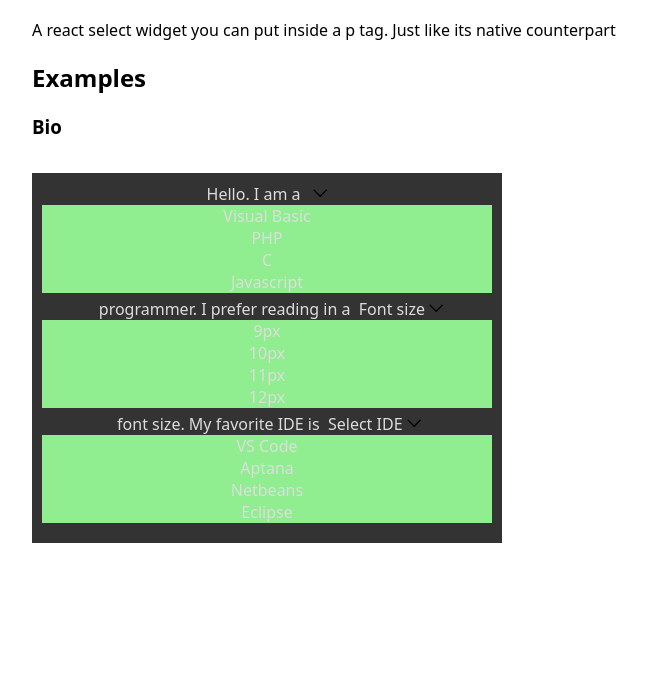
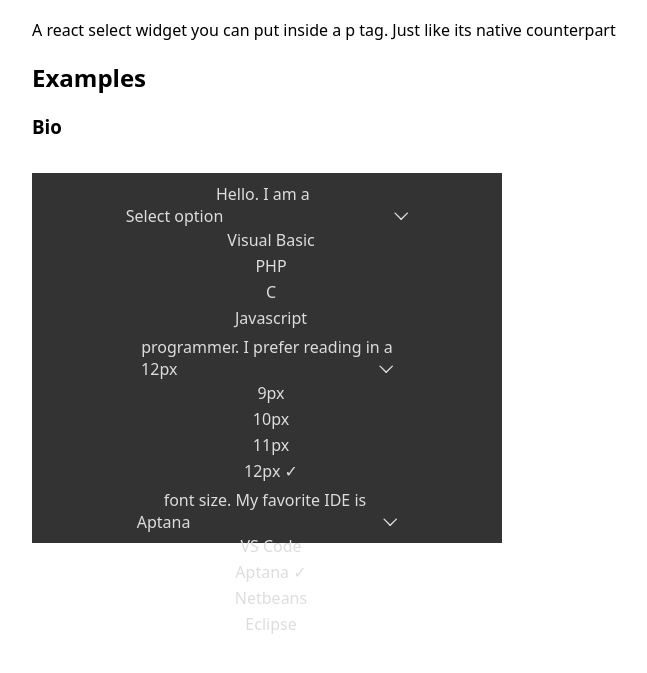
Before and after one commit to oscbco/select, a React app: page / in a window 1280 px wide. Shown: the part 67-740 px from the top of the page, without its empty margins (158-805 px from the left). Built offline with nearby package versions, Linux system fonts and the light colour scheme; some packages are replaced by stand-ins of ours.

Commit message:
Completed basic funcionality of InlineSelect

```diff
--- a/source/InlineSelect/InlineSelect.js
+++ b/source/InlineSelect/InlineSelect.js
@@ -1,70 +1,96 @@
-import React, { useState, useRef } from 'react';
+import React, { useState, useEffect, useRef } from 'react';
 import styles from './_InlineSelect.scss';
 import { downArrow } from './Shapes';
-
-function getLineHeight (element) {
-  var temp = document.createElement(element.nodeName);
-  temp.setAttribute('style', 'margin:0px;padding:0px;font-family:' + element.style.fontFamily + ';font-size:' + element.style.fontSize);
-  temp.innerHTML = 'test';
-  temp = element.parentNode.appendChild(temp);
-  var ret = temp.clientHeight;
-  temp.parentNode.removeChild(temp);
-  return ret;
-}
+import getLineHeight from './getLineHeight';
+import { getPrevItem, getNextItem } from './cycleArray';
+import { isKeyUp, isKeyDown, isKeyEnter, isKeyEsc } from './isKey';
+import toTitleCase from './titleCase';
 
 export default function InlineSelect (props) {
   const container = useRef(null);
   const inputEl = useRef(null);
   const height = useRef();
   const lineHeight = useRef();
-  const [folded, setFolded] = useState(false);
+  const [isOpen, open] = useState(false);
   const [selected, setSelected] = useState(false);
-  const [active, setActive] = useState(false);
+  const [active, setActive] = useState(-1);
+
+  useEffect(() => {
+    setSelected(props.defaultItem.value);
+  }, []);
+
+  const openSelect = () => {
+    open(!isOpen);
+    height.current = inputEl.current.offsetHeight;
+    lineHeight.current = getLineHeight(container.current);
+  };
+
+  const handleKeyDown = (event) => {
+    if ([38, 40, 13, 27].includes(event.keyCode)) {
+      event.preventDefault();
+    }
+    if (isOpen === true) {
+      if (isKeyUp(event.keyCode)) {
+        setActive(getPrevItem(props.items, active));
+      } else if (isKeyDown(event.keyCode)) {
+        setActive(getNextItem(props.items, active));
+      } else if (isKeyEnter(event.keyCode) && active !== -1) {
+        setSelected(props.items[active].value);
+      } else if (isKeyEsc(event.keyCode)) {
+        open(false);
+      }
+    } else {
+      if (isKeyDown(event.keyCode)) {
+        open(true);
+      }
+    }
+  };
+
+  const getSelectedLabel = () => {
+    const item = props.items.find(item => {
+      return item.value === selected;
+    });
+    if (item === undefined) {
+      return props.placeholder;
+    }
+
+    return item && item.label ? item.label : toTitleCase(item.value);
+  };
+
+  const selectItem = (event) => {
+    const { value } = event.target.dataset;
+    setSelected(value);
+    setActive(value);
+    open(false);
+  };
 
   const items = props.items.map(function (item, index) {
-    const label = item.label ? item.label : item.value.charAt(0).toUpperCase() + item.value.replace(/_/g, ' ').substring(1);
+    const label = item.label ? item.label : toTitleCase(item.value);
     const check = item.value === selected ? '✓' : '';
+    const activeItem = index === active ? styles.activeItem : '';
     return (
-      <span className={styles.option + ' ' + (active ? styles.activeOption : '')} key={item.value} data-value={item.value}>
-        {label} <span className={styles.check}>{check}</span>
+      <span className={styles.item + ' ' + activeItem} key={item.value} data-value={item.value}>
+        {label} <span>{check}</span>
       </span>
     );
   });
 
-  const handleClick = () => {
-    setFolded(!folded);
-    height.current = inputEl.current.offsetHeight;
-    lineHeight.current = getLineHeight(container.current);
-  };
-
-  const handleClick2 = (event) => {
-    const { value } = event.target.dataset;
-    setSelected(value);
-    setActive(value);
-    setFolded(false);
-  };
-
-  const getSelectedLabel = () => {
-    const element = props.items.find(element => {
-      return element.value === selected;
-    });
-    if (element === undefined) {
-      return props.placeholder;
-    }
-
-    return element && element.label ? element.label : element.value.charAt(0).toUpperCase() + element.value.replace(/_/g, ' ').substring(1);
-  };
-
   return (
-    <span className={styles.inlineSelect} ref={container} style={{ maxHeight: lineHeight.current }}>
-      <span className={styles.inlineSelectTitle} onClick={handleClick}>
+    <span tabIndex={-1} className={styles.inlineSelect} ref={container} style={{ maxHeight: lineHeight.current }} onKeyDown={handleKeyDown} onBlur={() => open(false)}>
+      <span className={styles.title} onClick={openSelect}>
         {getSelectedLabel()} {downArrow(styles.downArrow)}
       </span>
-      <span className={styles.inlineSelectOptions} style={{ height: (folded ? height.current : '0') }} onClick={handleClick2}>
-        <span className={styles.ol} ref={inputEl}>
+      <span className={styles.itemContainer} style={{ height: (isOpen === true ? height.current : '0') }} onClick={selectItem}>
+        <span className={styles.items} ref={inputEl}>
           {items}
         </span>
       </span>
     </span>
   );
 }
+
+InlineSelect.defaultProps = {
+  placeholder: 'Select option',
+  defaultItem: {},
+  items: []
+};
--- a/source/InlineSelect/_InlineSelect.scss
+++ b/source/InlineSelect/_InlineSelect.scss
@@ -1,32 +1,46 @@
 .inline-select {
   position: relative;
-  background: tomato;
   display: inline-block;
-  z-index: 9999
+  z-index: 9999;
+  outline: none;
+  background: inherit;
+  cursor: default;
 }
-.inline-select-title {
-  background: lightblue;
-  display: block;
+.title {
+  display: flex;
+  justify-content: center;
+  justify-content: space-around;
 }
-.inline-select-options {
-  background: red;
+.title svg {
+  vertical-align: middle;
+  justify-self: right;
+  align-self: center;
+  margin-left: 3px;
+}
+.title svg path {
+  stroke: currentColor;
+}
+
+.item-container {
   overflow: hidden;
   float: left;
   width: 100%;
   height: 0;
-  transition: height 0.25s ease;
+  transition: height 0.20s ease;
 }
-.ol {
+.items {
   overflow: visible;
   display: inline-block;
   width: 100%;
 }
-.ol > span{
-  background: lightgreen;
+.items > span {
   width: 100%;
   float: left;
   clear: left;
 }
-.clear {
-  clear: both;
+.active-item {
+  background-color: #454545;
 }
+.item {
+  padding: 2px 4px 2px 4px;
+}
--- /dev/null
+++ b/source/InlineSelect/cycleArray.js
@@ -0,0 +1,15 @@
+export const getPrevItem = (list, index) => {
+  if ((index - 1) < 0) {
+    return list.length;
+  } else {
+    return index - 1;
+  }
+};
+
+export const getNextItem = (list, index) => {
+  if ((index + 1) > list.length) {
+    return 0;
+  } else {
+    return index + 1;
+  }
+};
--- /dev/null
+++ b/source/InlineSelect/getLineHeight.js
@@ -0,0 +1,11 @@
+// From: https://stackoverflow.com/a/4515470
+
+export default function getLineHeight (element) {
+  var temp = document.createElement(element.nodeName);
+  temp.setAttribute('style', 'margin:0px;padding:0px;font-family:' + element.style.fontFamily + ';font-size:' + element.style.fontSize);
+  temp.innerHTML = 'test';
+  temp = element.parentNode.appendChild(temp);
+  var ret = temp.clientHeight;
+  temp.parentNode.removeChild(temp);
+  return ret;
+}
--- /dev/null
+++ b/source/InlineSelect/isKey.js
@@ -0,0 +1,15 @@
+export function isKeyDown (keycode) {
+  return keycode === 40;
+}
+
+export function isKeyUp (keycode) {
+  return keycode === 38;
+}
+
+export function isKeyEnter (keycode) {
+  return keycode === 13;
+}
+
+export function isKeyEsc (keycode) {
+  return keycode === 27;
+}
--- /dev/null
+++ b/source/InlineSelect/titleCase.js
@@ -0,0 +1,3 @@
+export default function toTitleCase (str) {
+  return str.charAt(0).toUpperCase() + str.replace(/_/g, ' ').substring(1);
+}
```
